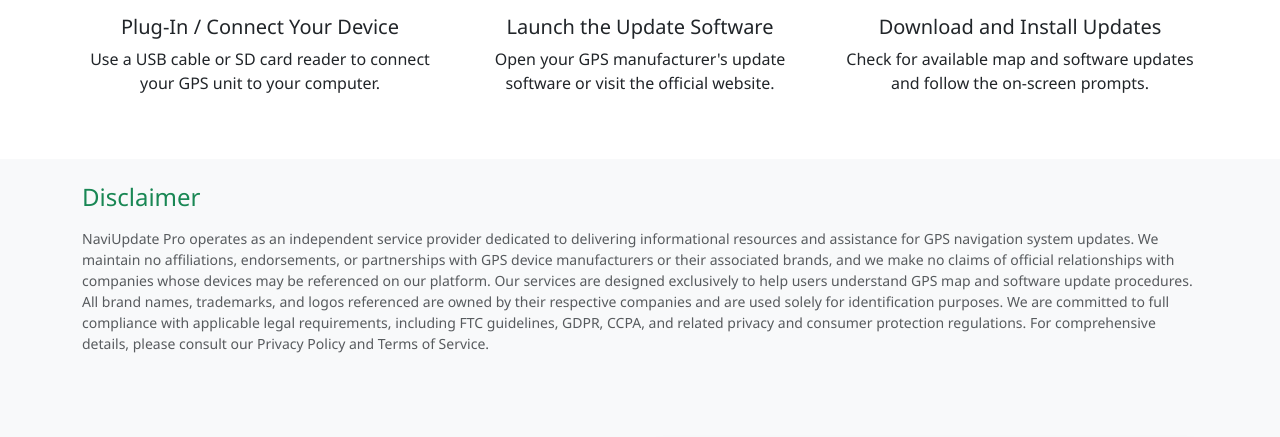
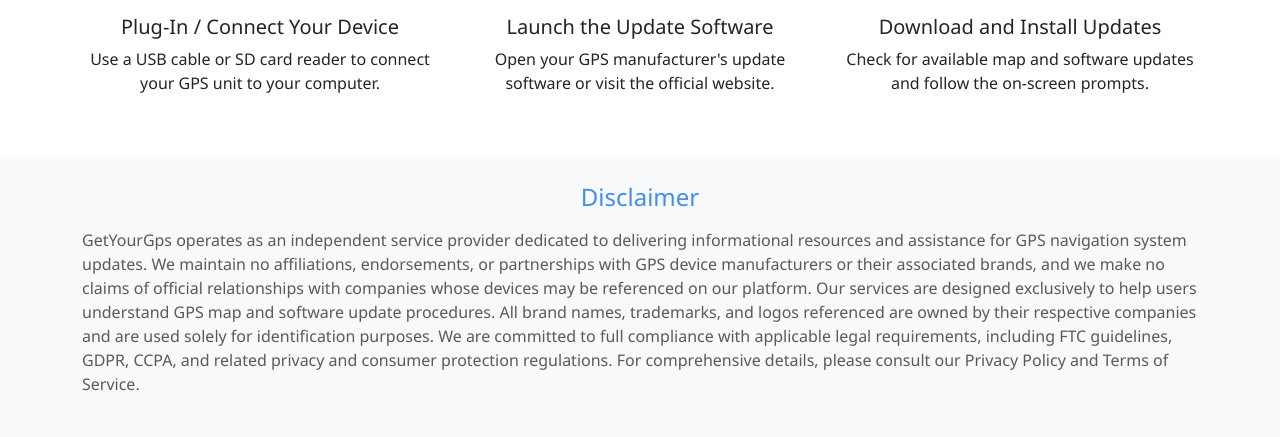
Before and after one commit to ItachiUchiha7777/GPS-Site, a Flask app: page / in a window 1280 px wide. Shown: the part 4629-5066 px from the top of the page. Run offline with Flask 3, Linux system fonts and the light colour scheme.

Commit message:
color change

```diff
--- a/static/css/style.css
+++ b/static/css/style.css
@@ -1,6 +1,6 @@
 :root {
-    --primary-green: #198754;
-    --light-green: #d1e7dd;
+    --primary-green: #438dee;
+    --light-green: #eaf2f5;
 }
 
 
--- a/templates/base.html
+++ b/templates/base.html
@@ -233,7 +233,7 @@
                         <a class="nav-link {% if request.endpoint == 'shop' %}active{% endif %}" href="{{ url_for('shop') }}">Shop</a>
                     </li>
                     <li class="nav-item">
-                        <a class="nav-link {% if request.endpoint == 'maps' %}active{% endif %}" href="#">Maps Updates</a>
+                        <a class="nav-link {% if request.endpoint == 'maps' %}active{% endif %}" href="{{ url_for('update') }}">Maps Updates</a>
                     </li>
                     <li class="nav-item">
                         <a class="nav-link {% if request.endpoint == 'contact' %}active{% endif %}" href="{{ url_for('contact') }}">Contact</a>
--- a/templates/index.html
+++ b/templates/index.html
@@ -209,9 +209,10 @@
     <div class="container">
         <div class="row">
             <div class="col-12">
-                <h4 class="text-success mb-3">Disclaimer</h4>
-                <p class="small text-muted">
-                    NaviUpdate Pro operates as an independent service provider dedicated to delivering informational resources and assistance for GPS navigation system updates. We maintain no affiliations, endorsements, or partnerships with GPS device manufacturers or their associated brands, and we make no claims of official relationships with companies whose devices may be referenced on our platform. Our services are designed exclusively to help users understand GPS map and software update procedures. All brand names, trademarks, and logos referenced are owned by their respective companies and are used solely for identification purposes. We are committed to full compliance with applicable legal requirements, including FTC guidelines, GDPR, CCPA, and related privacy and consumer protection regulations. For comprehensive details, please consult our Privacy Policy and Terms of Service.
+               <h4 class="text-success mb-3 text-center">Disclaimer</h4>
+
+                <p class="medium text-muted">
+                    GetYourGps operates as an independent service provider dedicated to delivering informational resources and assistance for GPS navigation system updates. We maintain no affiliations, endorsements, or partnerships with GPS device manufacturers or their associated brands, and we make no claims of official relationships with companies whose devices may be referenced on our platform. Our services are designed exclusively to help users understand GPS map and software update procedures. All brand names, trademarks, and logos referenced are owned by their respective companies and are used solely for identification purposes. We are committed to full compliance with applicable legal requirements, including FTC guidelines, GDPR, CCPA, and related privacy and consumer protection regulations. For comprehensive details, please consult our Privacy Policy and Terms of Service.
                 </p>
             </div>
         </div>
```
